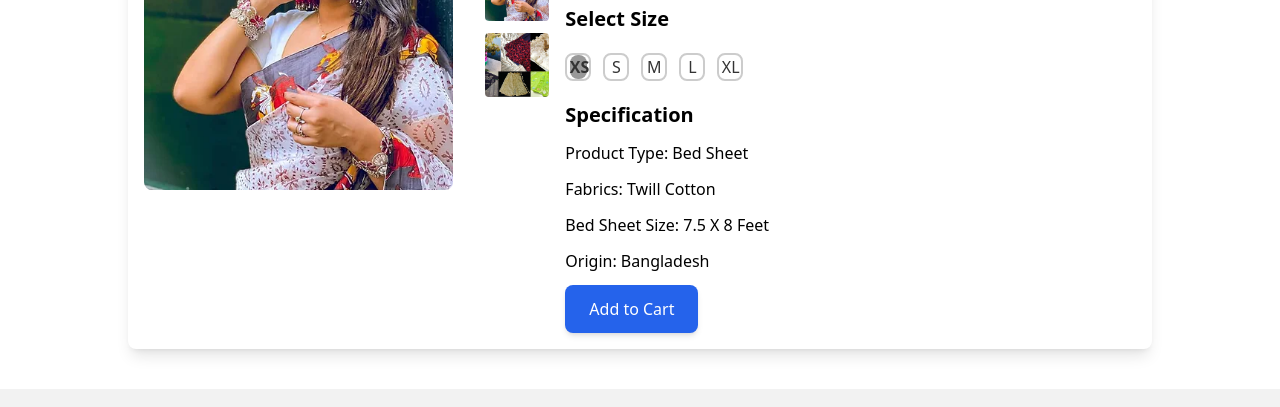
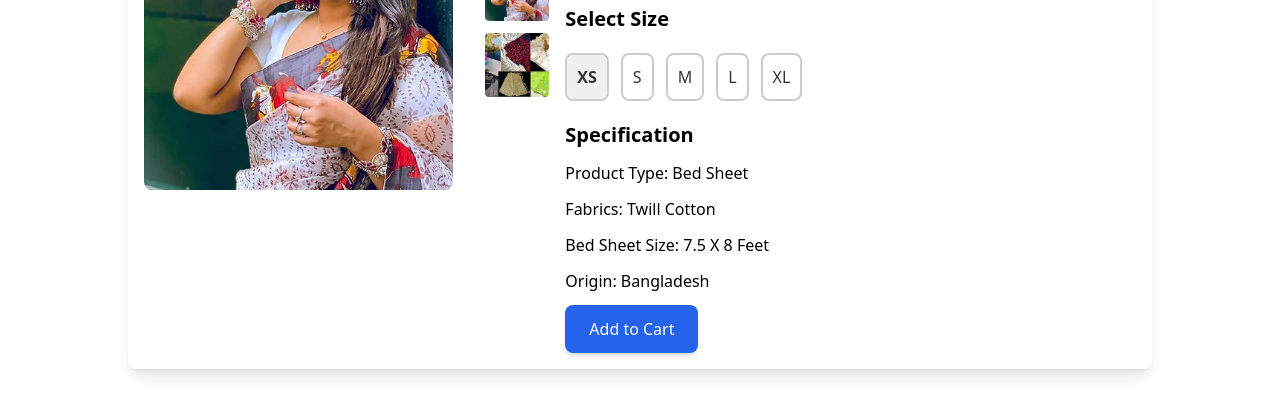
Before and after one commit to DipPal513/altabanu, a website: page product.html in a window 1280 px wide. Both pictures are taken after a click on the label "XS". Shown: the part 307-714 px from the top of the page. Drawn offline with Linux system fonts and the light colour scheme.

Commit message:
product hover fixed

```diff
--- a/product.html
+++ b/product.html
@@ -20,27 +20,22 @@
   align-items: center;
   border: 2px solid #ccc;
   border-radius: 8px;
+  /* padding: 5px; */
   cursor: pointer;
-        width: 26px;
-
   transition: border-color 0.3s, background-color 0.3s;
 }
 
 /* Hover effect */
 .size-option:hover {
   border-color: #999;
-        background-color: #999;
 }
 
 /* Selected effect */
 input[type="radio"]:checked + .size-label {
-        background-color: #999;
+  background-color: #f0f0f0; /* Gray background */
   border-color: #333;
   color: #333;
   font-weight: bold;
-      }
-      input[type="radio"]:checked + .size-option {
-        background-color: #999;
 }
 
 /* Hide the radio button */
@@ -51,14 +46,12 @@
 /* Label for size */
 .size-label {
   display: block;
-        width: 17px;
-        margin: 0 auto;
-        height: auto;
+  padding: 10px;
   border-radius: 8px;
   text-align: center;
   font-size: 16px;
   color: #333;
-
+  transition: background-color 0.3s, border-color 0.3s;
 }
 
       /* Dropdown positioning */
```
Lines whose indentation alone changed are shown as unchanged.
